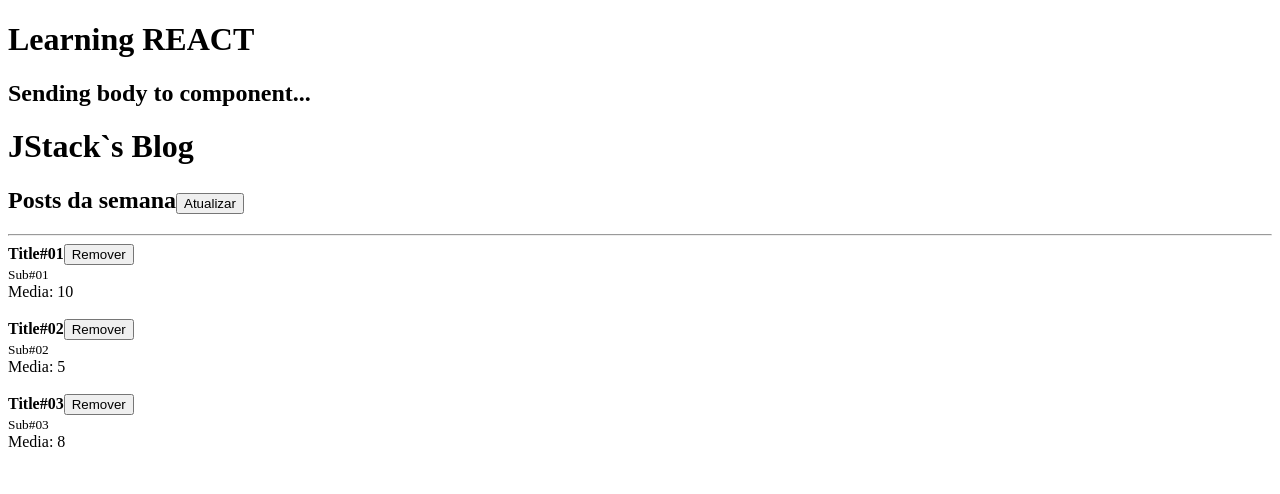
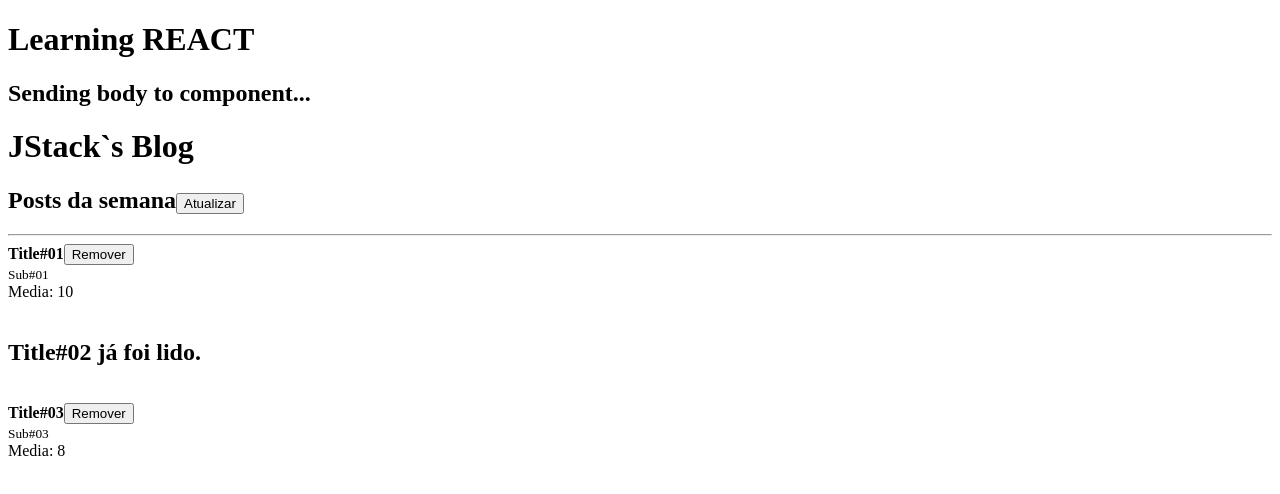
Before and after one commit to EduardoOrestes/learning-react, a React app in the folder react-fundamentos/: page / in a window 1280 px wide. Shown: the top 494 px of the page. Built offline with nearby package versions, Linux system fonts and the light colour scheme.

Commit message:
Renderizacao condicional

```diff
--- a/react-fundamentos/src/App.js
+++ b/react-fundamentos/src/App.js
@@ -9,9 +9,9 @@
 export default function App() {
   // [posts, setPosts] - vai desestruturizar
   const [posts, setPosts] = useState([
-    { id: Math.random(), title: 'Title#01', subtitle: 'Sub#01', likes: 20 },
-    { id: Math.random(), title: 'Title#02', subtitle: 'Sub#02', likes: 10 },
-    { id: Math.random(), title: 'Title#03', subtitle: 'Sub#03', likes: 16 },
+    { id: Math.random(), title: 'Title#01', subtitle: 'Sub#01', likes: 20, read: false },
+    { id: Math.random(), title: 'Title#02', subtitle: 'Sub#02', likes: 10, read: true },
+    { id: Math.random(), title: 'Title#03', subtitle: 'Sub#03', likes: 16, read: false },
   ]);
 
   function handleRefresh() {
@@ -86,13 +86,8 @@
       {posts.map(post => (
         <Post
           key={post.id}
-          likes={post.likes}
           onRemove={handleRemovePost}
-          post={{
-            id: post.id,
-            title: post.title,
-            subtitle: post.subtitle,
-          }}
+          post={post}
         />
       ))}
     </>
--- a/react-fundamentos/src/Post.js
+++ b/react-fundamentos/src/Post.js
@@ -6,16 +6,25 @@
 export default function Post(props) {
   // console.log(props);
 
+  // if (props.post.read) {
+  //   return <h2>{props.post.title} já foi lido.</h2>
+  // }
+
   return (
     <>
-      <article>
-        <strong>{ props.post.title }</strong>
-        <button onClick={() => props.onRemove(props.post.id)}>Remover</button><br />
-        <small>{ props.post.subtitle }</small><br />
+      {props.post.read
+        ? <h2>{props.post.title} já foi lido.</h2>
+        : <article>
+            <strong>
+              {/* {props.post.read ? <s>{props.post.title}</s> : props.post.title} */}
+              { props.post.title}
+            </strong>
+            <button onClick={() => props.onRemove(props.post.id)}>Remover</button><br />
+            <small>{ props.post.subtitle }</small><br />
 
-        Media: {props.likes / 2}
-      </article>
-
+            Media: {props.post.likes / 2}
+          </article>
+      }
       <br />
     </>
   )
@@ -24,11 +33,12 @@
 // Adicionando tipagem para as props
 // .shape() - para objetos
 Post.propTypes = {
-  likes: PropTypes.number.isRequired,
   onRemove: PropTypes.func.isRequired,
   post: PropTypes.shape({
     id: PropTypes.number.isRequired,
     title: PropTypes.string.isRequired,
     subtitle: PropTypes.string.isRequired,
+    likes: PropTypes.number.isRequired,
+    read: PropTypes.bool.isRequired
   }).isRequired,
 }
```
